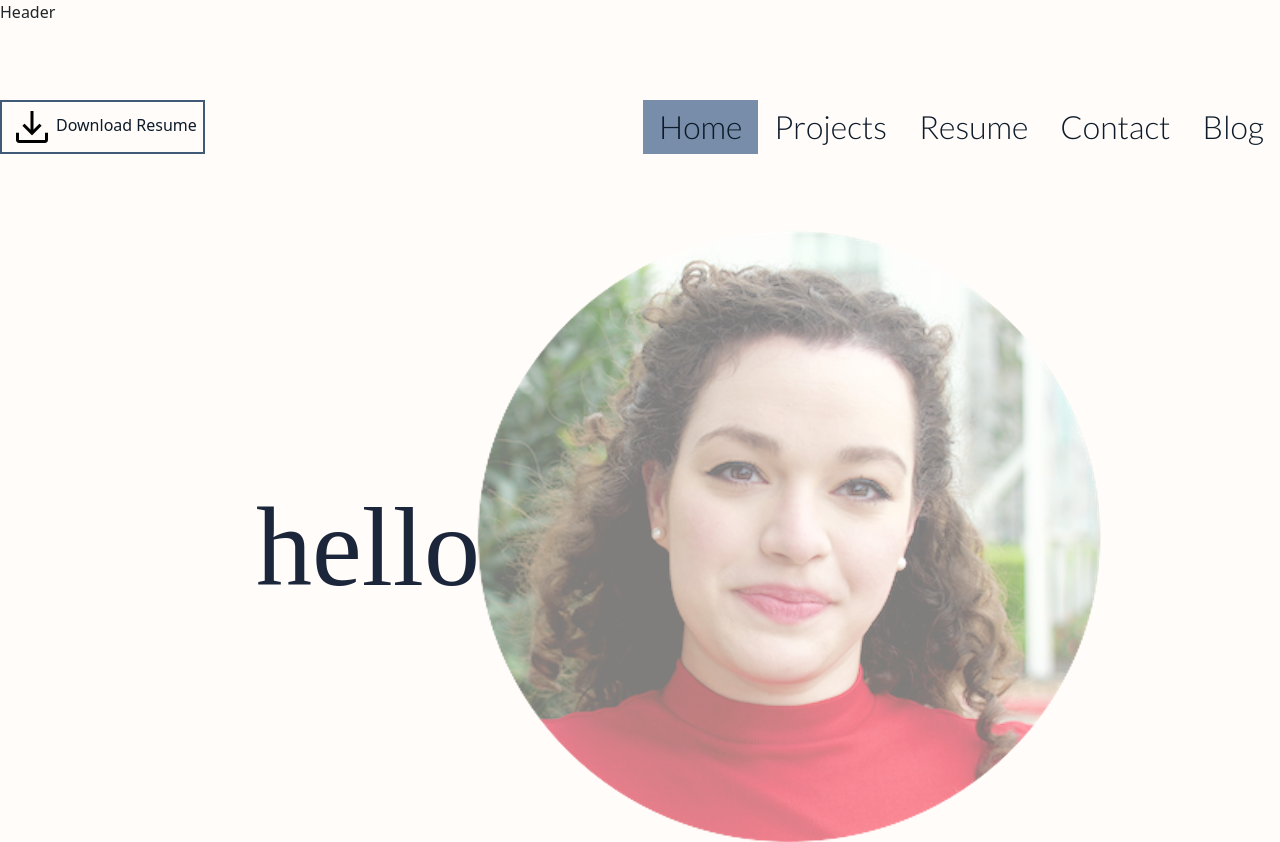
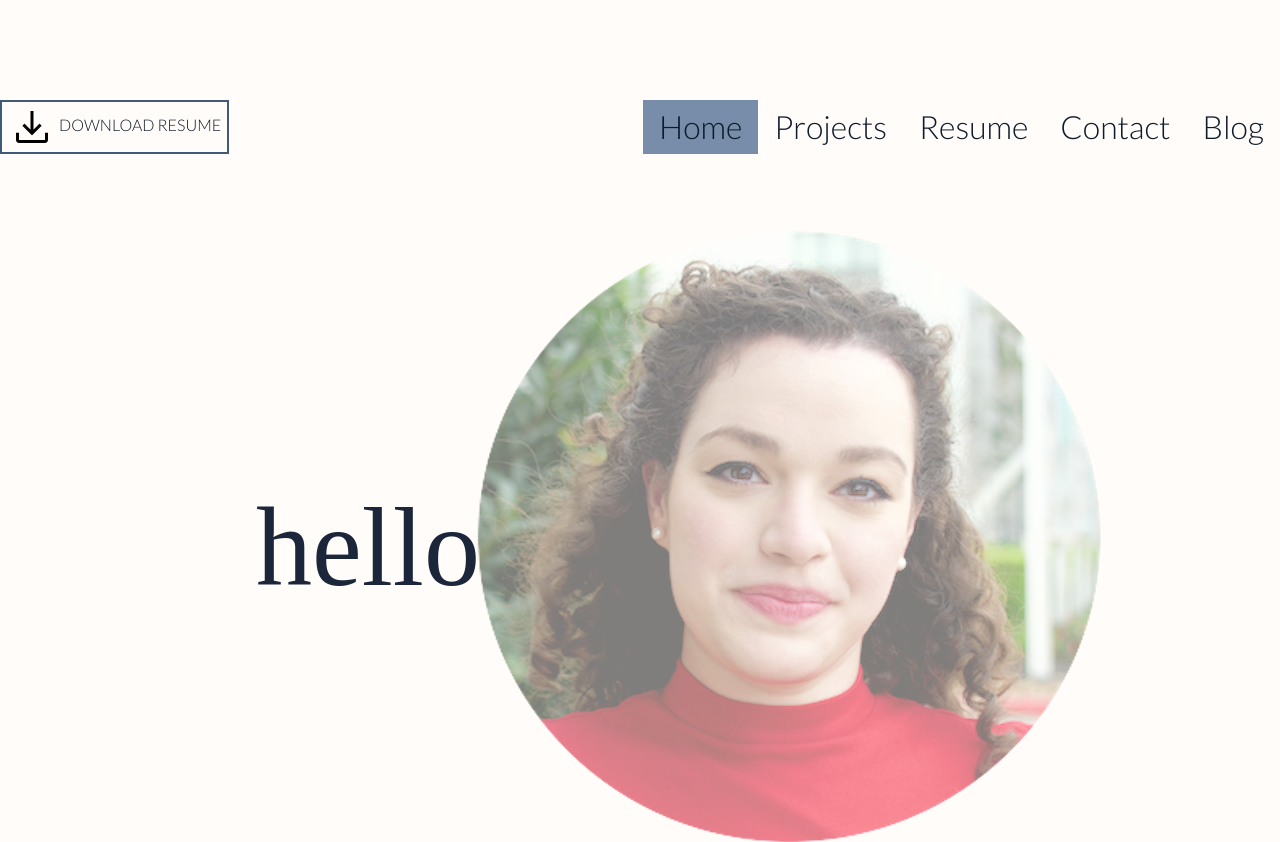
Before and after one commit to emsaw721/part-deux, a React (Create React App) app: page / in a window 1280 px wide. Shown: the top 842 px of the page. Built offline with nearby package versions, Linux system fonts and the light colour scheme; a web font is replaced by a local one.

Commit message:
trying to make download resume button fuctional

```diff
--- a/src/components/Header.js
+++ b/src/components/Header.js
@@ -3,7 +3,7 @@ import './Header.css';
 
 function Header() {
     return (
-        <div className='header'>Header</div>
+        <div className='header'></div>
     )
 }
 
--- a/src/components/Nav.js
+++ b/src/components/Nav.js
@@ -1,6 +1,6 @@
 import React from 'react';
 import './Nav.css';
-import download from './pages/pagesimgs/download.png';
+import downloadicon from './pages/pagesimgs/download.png';
 function Nav({ currentPage, handlePageChange }) {
   return (
     <div className='navcontainer sidenav'>
@@ -8,7 +8,8 @@ function Nav({ currentPage, handlePageChange }) {
 @import url('https://fonts.googleapis.com/css2?family=Abril+Fatface&family=Lato:wght@300&family=League+Script&family=Playfair+Display:wght@900&display=swap');
 </style>
          <div className='resumebtn'>
-       <button><img src={download} />Download Resume</button>
+       <button><img src={downloadicon} />
+       <a href='../../assets/resume/hill_resume_2023.pdf' dowload='hill_resume_2023.pdf'> Download Resume </a></button>
       </div>
       <div>
     <ul className="nav">
```
Also changed, not shown: 1 other file (tests, documents, lock files or other folders).
